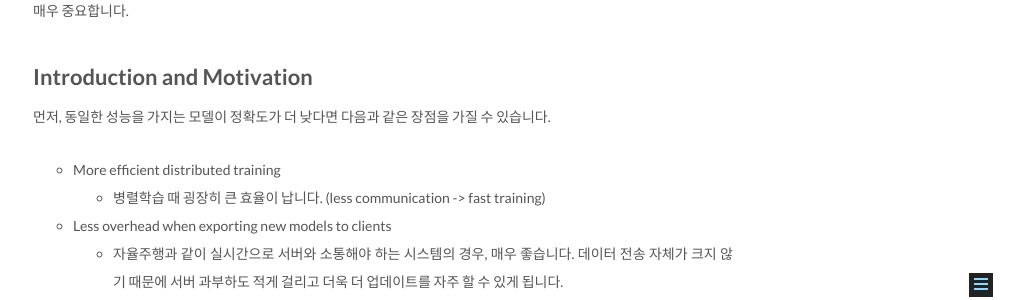
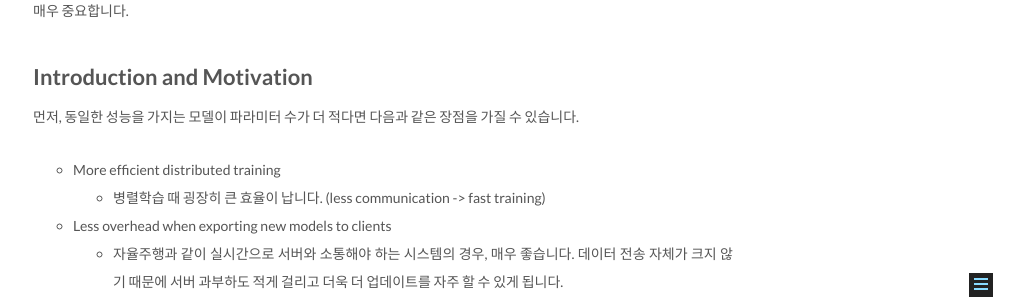
Before and after one commit to Jayhey/Jayhey.github.io, a Jekyll site: the page built from _posts/2018-05-26-SqueezeNet.md, in a window 1280 px wide. Shown: the part 558-858 px from the top of the page, without its empty margins (257-1280 px from the left). Built offline with Jekyll 4.4.1, drawn with Linux system fonts in a browser that asks for light colours; formulas are drawn with MathJax 3; comment, search, counter and statistics services are not loaded.

Commit message:
오타 수정

```diff
--- a/_posts/2018-05-26-SqueezeNet.md
+++ b/_posts/2018-05-26-SqueezeNet.md
@@ -14,7 +14,7 @@ tags:
 
 ## Introduction and Motivation
 
-먼저, 동일한 성능을 가지는 모델이 정확도가 더 낮다면 다음과 같은 장점을 가질 수 있습니다.
+먼저, 동일한 성능을 가지는 모델이 파라미터 수가 더 적다면 다음과 같은 장점을 가질 수 있습니다.
 
 - More efficient distributed training
     * 병렬학습 때 굉장히 큰 효율이 납니다. (less communication -> fast training)
```
